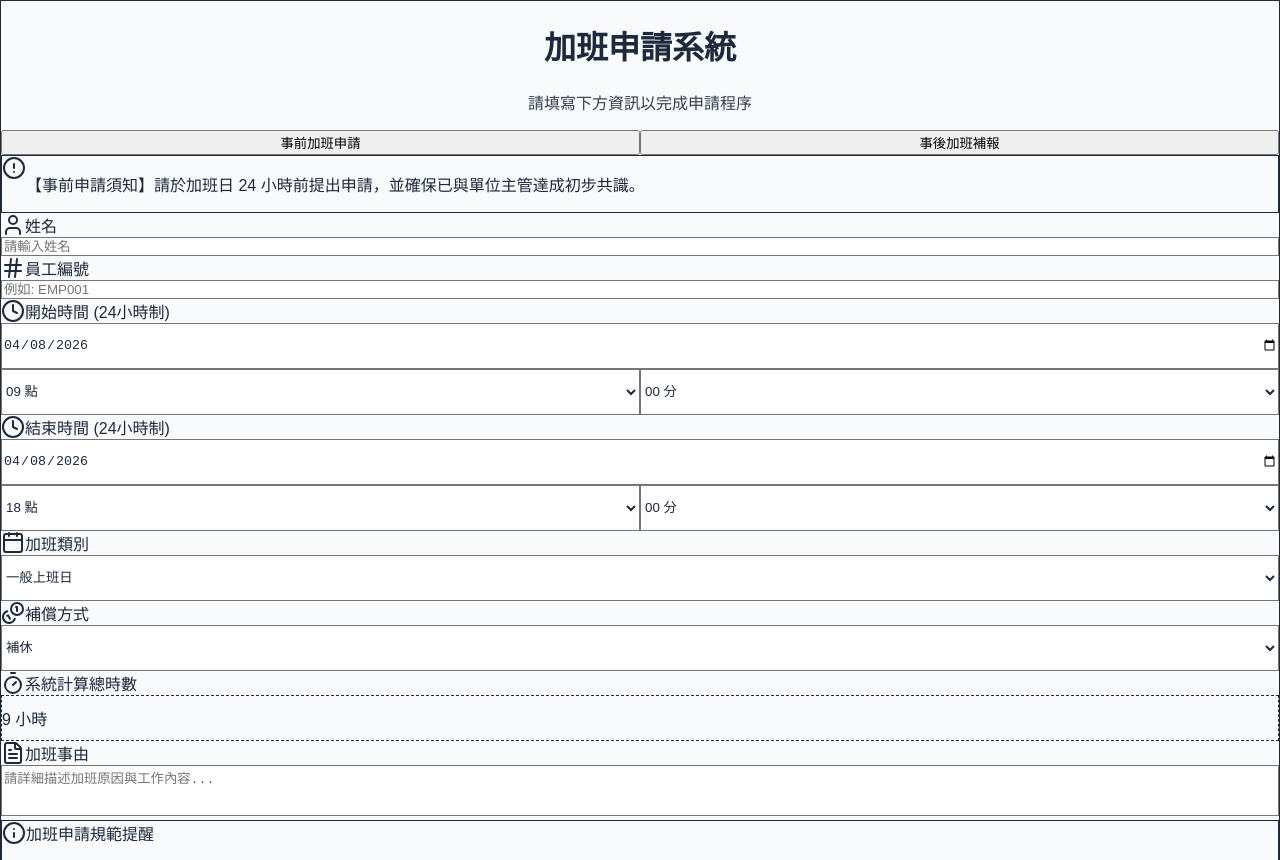
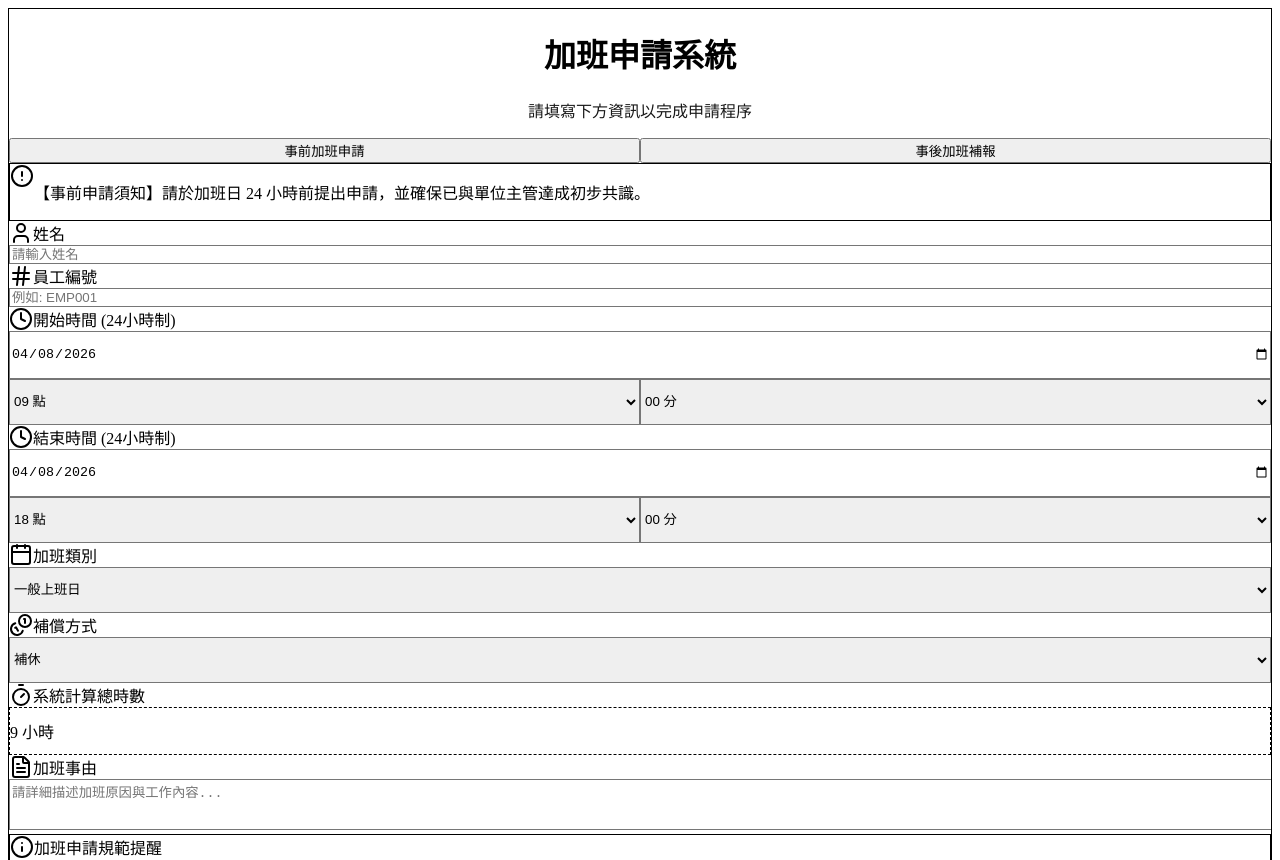
Before and after one commit to matt0271/wumatt0271, a React (Vite) app: page / in a window 1280 px wide. Shown: the top 860 px of the page. Built offline with nearby package versions, Linux system fonts and the light colour scheme.

Commit message:
first commit

```diff
--- a/src/index.css
+++ b/src/index.css
@@ -1,35 +1,3 @@
 @tailwind base;
 @tailwind components;
 @tailwind utilities;
-
-/* 徹底移除 Vite 預設的所有佈局干擾 */
-* {
-  box-sizing: border-box;
-}
-
-:root {
-  font-family: "PingFang TC", "Heiti TC", "Microsoft JhengHei", sans-serif;
-  background-color: #f8fafc; /* 淺灰色背景 */
-  color: #1e293b; /* 深色文字 */
-}
-
-body {
-  margin: 0;
-  padding: 0;
-  display: block !important; /* 強制取消 Vite 的 flex 置中 */
-  min-height: 100vh;
-  width: 100%;
-}
-
-#root {
-  width: 100%;
-  margin: 0;
-  padding: 0;
-  display: block;
-}
-
-/* 確保輸入框和選擇框的文字顏色正確 */
-input, select, textarea {
-  color: #1e293b !important;
-  background-color: #ffffff !important;
-}
```
